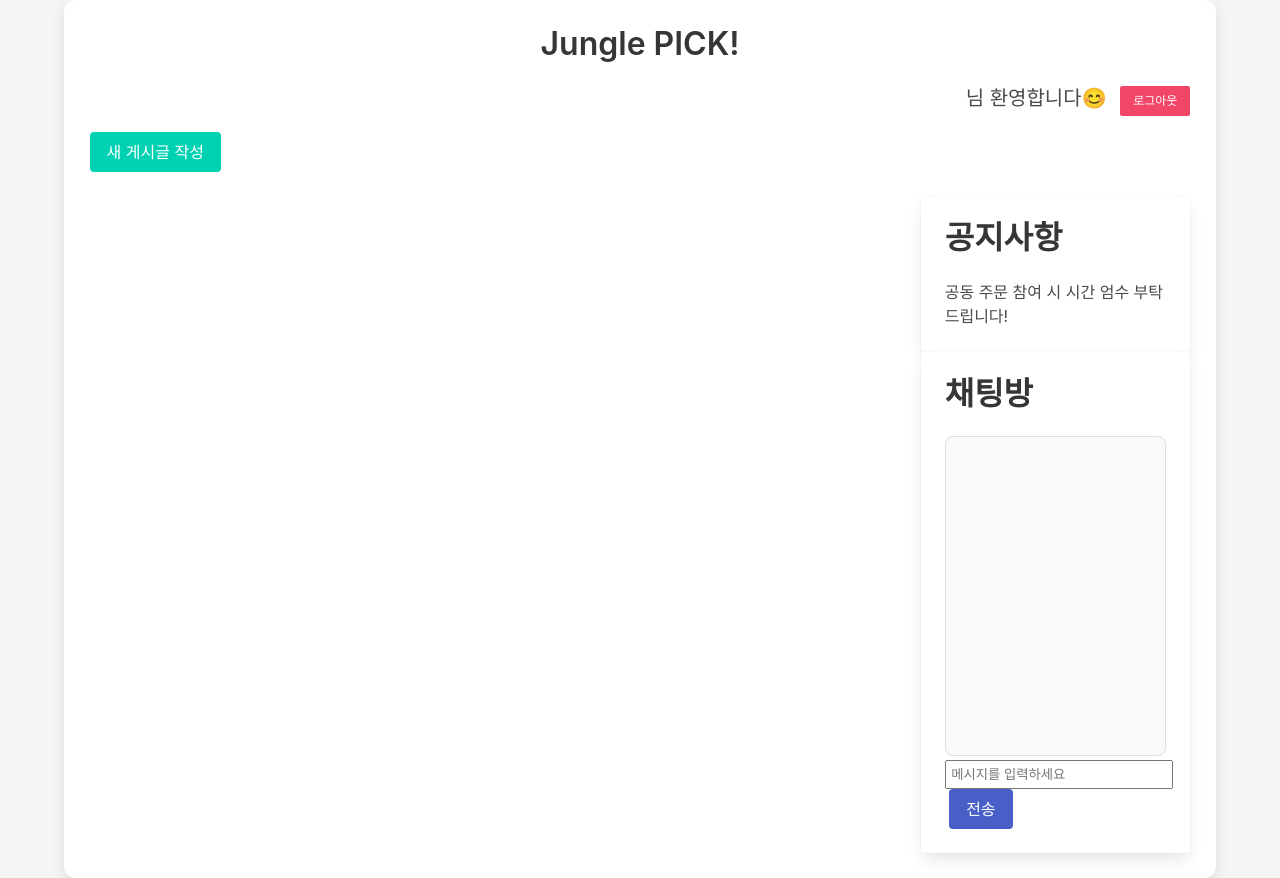
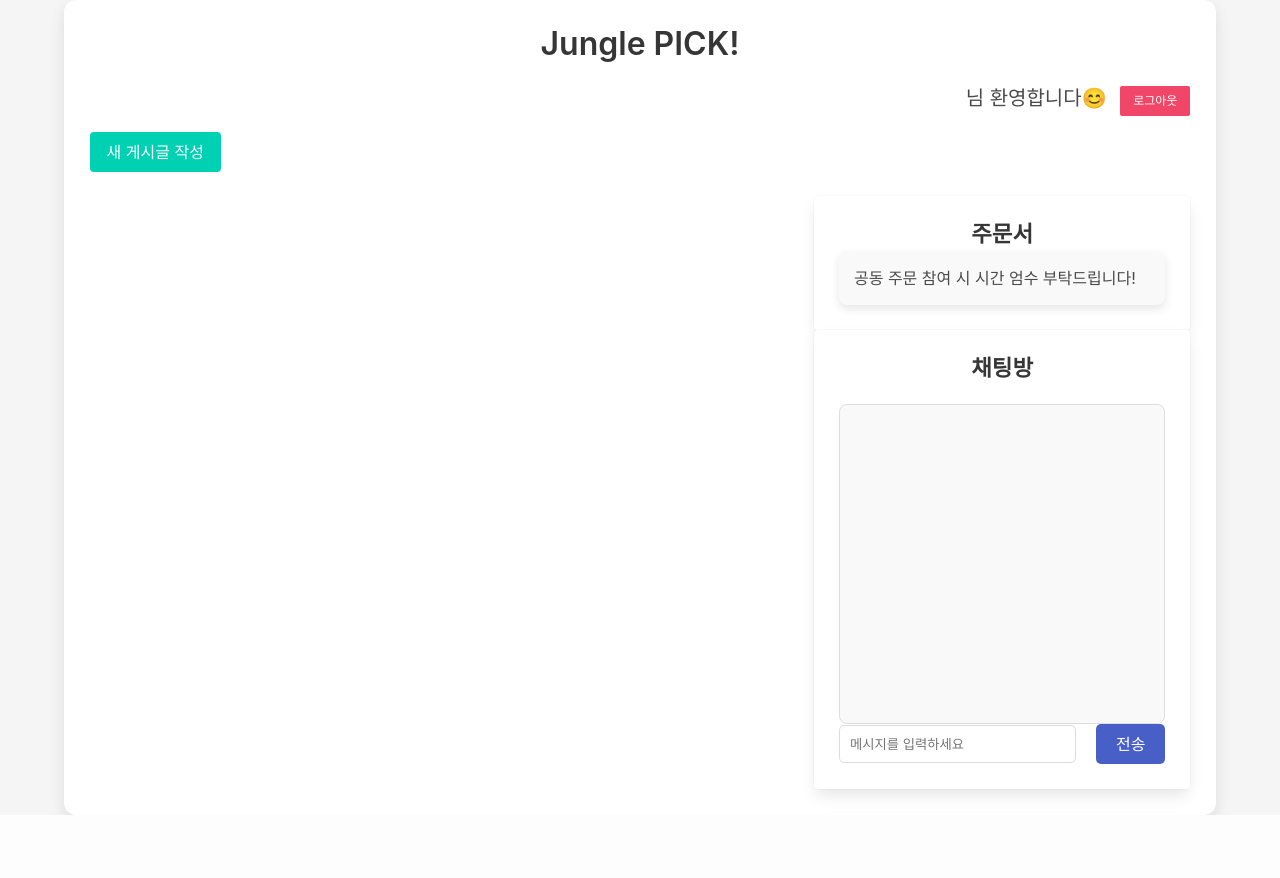
Before and after one commit to prtky/JunglePick, a Flask app: template templates/mainpage.html in a window 1280 px wide. After the commit the page ends 815 px from the top, so only its background shows below. Run offline with Flask 3, Linux system fonts and the light colour scheme; the template is opened without the code that fills it, so the values that code supplies are empty; some libraries are stand-ins or nearby versions.

Commit message:
사이드바 크기 및 디자인 조정 및 새로고침 버튼 생성

```diff
--- a/templates/mainpage.html
+++ b/templates/mainpage.html
@@ -1,5 +1,5 @@
 <!DOCTYPE html>
-<html lang="ko">
+<html lang="en">
   <head>
     <meta charset="UTF-8" />
     <meta name="viewport" content="width=device-width, initial-scale=1.0" />
@@ -31,27 +31,70 @@
         flex: 3;
       }
       .sidebar {
-        flex: 1;
+        flex: 1.5;
+      }
+      /* 주문서 카드 크기 조정 */
+      #announcement {
+        font-size: 1rem; /* 내용 글자 크기 살짝 키움 */
+        padding: 15px; /* 내부 여백 추가 */
+        border-radius: 8px;
+        background: #f9f9f9;
+        box-shadow: 0 4px 10px rgba(0, 0, 0, 0.1);
+      }
+
+      /* 주문서 카드 전체 크기 키우기 */
+      .sidebar .card {
+        width: 100%; /* 가로 최대 크기 */
+        min-height: 100px; /* 세로 크기 조정 */
+        padding: 1px; /* 내부 여백 추가 */
+      }
+
+      /* 주문서 & 채팅방 제목 스타일 동일하게 적용 */
+      #announcement-title,
+      .chat-title {
+        font-size: 1.4rem; /* 제목 크기 조정 */
+        font-weight: bold;
+        text-align: center; /* 가운데 정렬 */
+        margin-bottom: 5px;
       }
       .chat-box {
         height: 40vh;
         overflow-y: auto;
         border: 1px solid #ddd;
-        padding: 2%;
+        padding: 10px;
+        margin-top: 0px;
         border-radius: 8px;
         background: #f9f9f9;
       }
       .chat-input {
-        display: flex;
-        margin-top: 2%;
+        display: flex; /* 한 줄 배치 */
+        align-items: center; /* 수직 중앙 정렬 */
+        justify-content: space-between; /* 입력창과 버튼 사이 최대 간격 유지 */
+        width: 100%; /* 부모 요소에 맞게 채팅 입력창의 너비 조정 */
+        gap: 20px; /* 입력창과 버튼 사이 간격 */
       }
+
       .chat-input input {
-        flex: 1;
-        padding: 2%;
+        flex-grow: 1; /* 입력창이 가로로 넓게 확장되도록 설정 */
+        padding: 10px;
+        border: 1px solid #ddd;
+        border-radius: 5px;
       }
+
       .chat-input button {
-        margin-left: 2%;
+        padding: 10px 20px; /* 버튼 크기 키우기 */
+        border-radius: 5px;
+        background-color: #3273dc; /* Bulma 기본 파란색 */
+        color: white;
+        border: none;
+        cursor: pointer;
+        white-space: nowrap; /* 버튼 텍스트 줄바꿈 방지 */
       }
+
+      .chat-input button:hover {
+        background-color: #275bbe; /* 버튼 호버 시 색상 변경 */
+      }
+
       .random-menu {
         margin-top: 2%;
         padding: 2%;
@@ -114,6 +157,9 @@
                       수정하기 ✏️
                     </a>
                     {% endif %}
+                    {% if card.writer_nickname == nickname %}
+                    <button class="button is-static"> 🔄주문서 새로고침🔄 </button>
+                    {% endif %}
 
                     <!-- 주문 상태 변경 드롭다운 -->
                     {% if card.writer_nickname == nickname %}
@@ -134,27 +180,23 @@
         <div class="sidebar">
           <div class="card">
             <div class="card-content">
-              <p class="title" id="announcement-title">공지사항</p>
-              <div id="announcement"><p>공동 주문 참여 시 시간 엄수 부탁드립니다!</p></div>
+              <p class="title" id="announcement-title">주문서</p>
+              <div id="announcement">
+                <p>공동 주문 참여 시 시간 엄수 부탁드립니다!</p>
+              </div>
             </div>
           </div>
           <div class="card">
             <div class="card-content">
-              <p class="title">채팅방</p>
+              <p class="title chat-title">채팅방</p>
               <div class="chat-box" id="chat-box">
                 {% for chat in chats %}
                 <div>{{chat.nickname}} : {{chat.texts}}</div>
                 {% endfor %}
               </div>
               <div class="chat-input">
-                <form id="messageForm">
-                  <input
-                    type="text"
-                    id="chat-message"
-                    placeholder="메시지를 입력하세요"
-                  />
-                  <button class="button is-link" id="send-button" onclick="PostChat()">전송</button>
-                </form>
+                <input type="text" id="chat-message" placeholder="메시지를 입력하세요"/>
+                <button class="button is-link" id="send-button" onclick="PostChat()">전송</button>
               </div>
             </div>
           </div>
```
